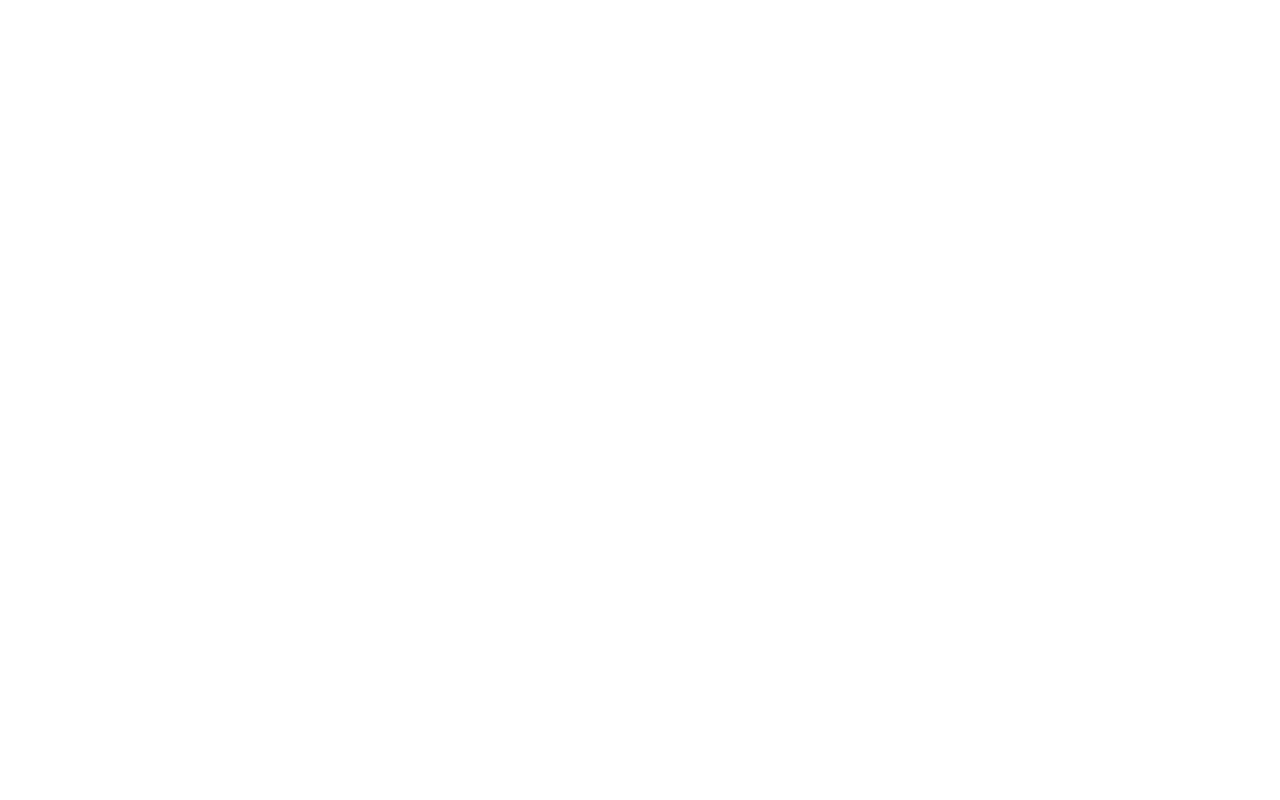
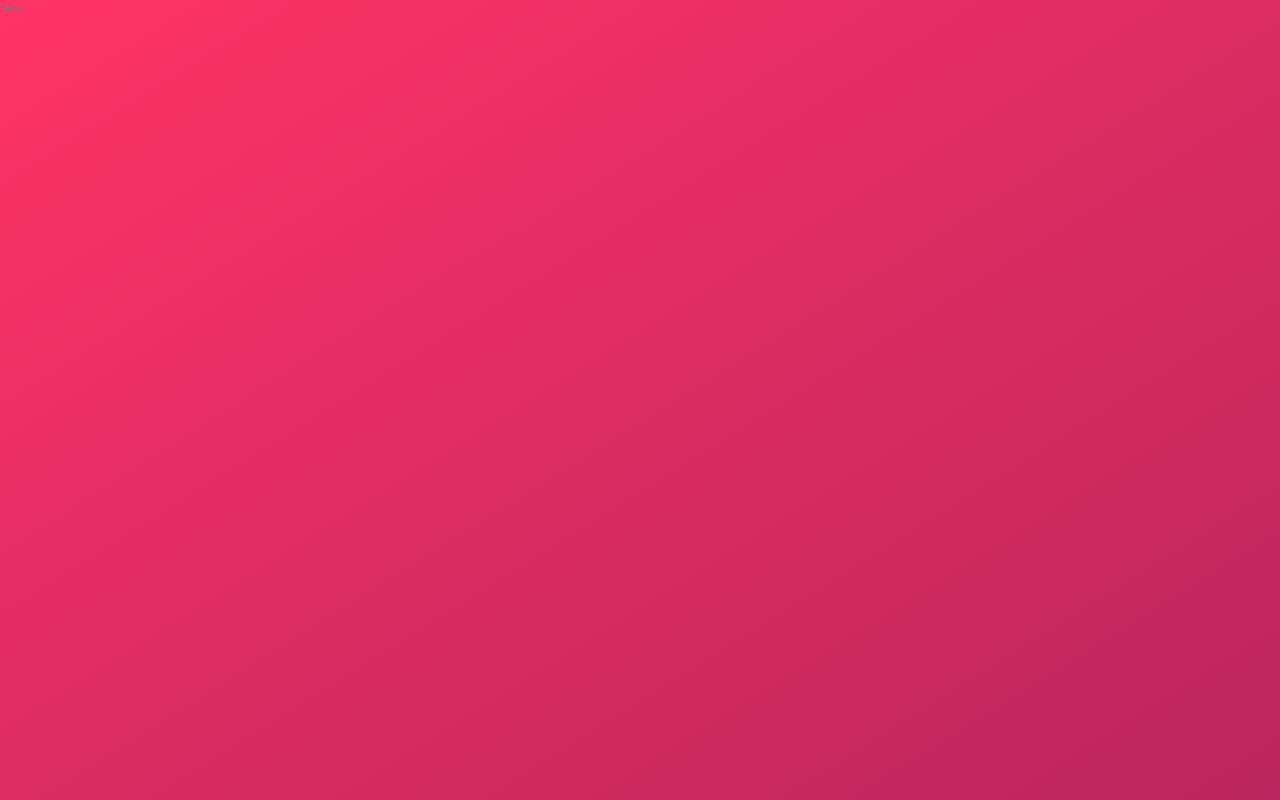
Before and after one commit to mhazak/Trillo, a website: page index.html in a window 1280 px wide. Drawn offline with nearby package versions, Linux system fonts and the light colour scheme.

Commit message:
background image

```diff
--- a/index.html
+++ b/index.html
@@ -11,6 +11,6 @@
         <title>trillo &mdash; Your all-in-one booking app</title>
     </head>
     <body>
-
+        fokss
     </body>
 </html>
--- a/sass/main.scss
+++ b/sass/main.scss
@@ -1,17 +1,3 @@
-/*
-COLORS
-
-Primary: #eb2f64
-Primary light: #FF3366
-Primary dark: #BA265D
-
-Grey light 1: #faf9f9
-Grey light 2: #f4f2f2
-Grey light 3: #f0eeee
-Grey light 4: #ccc
-
-Grey dark 1: #333
-Grey dark 2: #777
-Grey dark 3: #999
-
-*/
+@import 'base';
+@import 'layout';
+@import 'components';
```
Also changed, not shown: package.json (+4 -6 lines), css/style.css.
